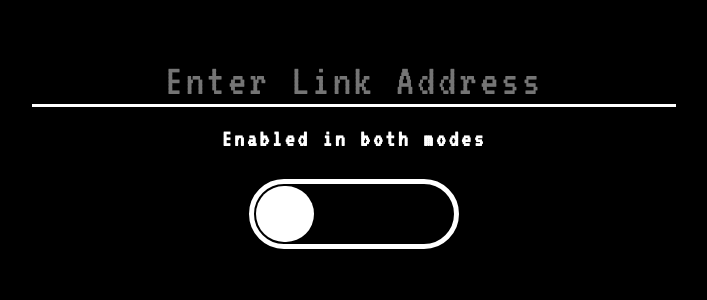
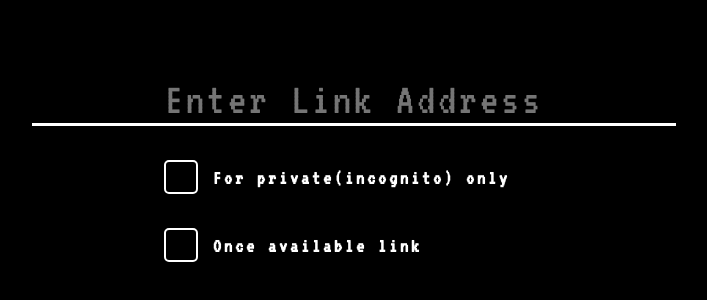
Before and after one commit to collierrgbsitisfise/el-frontend, a React (Create React App) app: page / in a window 1280 px wide. Shown: the part 186-486 px from the top of the page, without its empty margins (286-993 px from the left). Built offline with nearby package versions, Linux system fonts and the light colour scheme.

Commit message:
redisign logic and design for additonal link paramenter add new option (once available link)

```diff
--- a/src/containers/home-page/HomePage.js
+++ b/src/containers/home-page/HomePage.js
@@ -12,14 +12,15 @@ const LINK_REG_EXP = /^(http:\/\/www\.|https:\/\/www\.|http:\/\/|https:\/\/)?[a-
 class HomePage extends React.Component {
 
   componentDidMount(){
-    // this.nameInput.focus();
+    this.nameInput.focus();
   }
 
   constructor(props) {
     super(props)
     this.state = {
       link: '',
-      isPrivateOnly: false
+      isPrivateOnly: false,
+      isOnceAvailable: false,
     }
   }
 
@@ -49,22 +50,43 @@ class HomePage extends React.Component {
       shortLink
     } = this.props;
 
-    const toogler = (
-      <div className="toggle">
+    const privateMode = (
+      <div className="container">
+        <label htmlFor="private-checkbox">
           <input
+            value={this.state.isPrivateOnly}
+            id="private-checkbox"
             type="checkbox"
-          value={this.state.isPrivateOnly}
+            name="checkbox"
             onChange={() => {
               this.setState({
                 ...this.state,
                 isPrivateOnly: !this.state.isPrivateOnly
               });
-          }}
-          className="check" />
-        <b className="b switch"></b>
-        <b className="b track"></b>
+            }}/>
+          <span className="label-text">For private(incognito) only</span>
+        </label>
       </div>
     )
+
+    const onceAvailable = (
+      <div className="container">
+        <label htmlFor="once-availabel-checkbox">
+          <input
+            value={this.state.isOnceAvailable}
+            id="once-availabel-checkbox"
+            type="checkbox"
+            name="checkbox"
+            onChange={() => {
+              this.setState({
+                ...this.state,
+                isOnceAvailable: !this.state.isOnceAvailable
+              });
+            }}/>
+          <span className="label-text">Once available link</span>
+        </label>
+      </div>
+    );
 
     return (
       <div className="home-page">
@@ -86,9 +108,10 @@ class HomePage extends React.Component {
           type="text"
           className="link-input"
           placeholder="Enter Link Address"/>
-          {!this.state.isPrivateOnly && (<h2>Enabled in both modes</h2>)}
-          {this.state.isPrivateOnly && (<h2>Enabled in private(incognito) mode only</h2>)}
-          {toogler}
+          {/* {!this.state.isPrivateOnly && (<h2>Enabled in both modes</h2>)}
+          {this.state.isPrivateOnly && (<h2>Enabled in private(incognito) mode only</h2>)} */}
+          {privateMode}
+          {onceAvailable}
           {
             LINK_REG_EXP.test(this.state.link) ?
               (
--- a/src/containers/home-page/home-page.css
+++ b/src/containers/home-page/home-page.css
@@ -21,11 +21,13 @@
     min-width: 380px;
     margin-left: 20px;
     margin-right: 20px;
+    margin-bottom: 20px;
     border: none;
     background: black;
     color: white;
     border-bottom: 3px solid white;
 }
+
 @media (max-width: 720px) {
     .link-input {
         font-size: 35px;
@@ -50,7 +52,7 @@
 .action {
     font-size: 1.2rem;
     line-height: 1;
-    margin-top: 130px;
+    /* margin-top: 130px; */
     padding: 1.2em 2.8em;
     text-decoration: none;
     text-align: center;
@@ -68,7 +70,7 @@
 .incorrect {
     font-size: 1.2rem;
     line-height: 1;
-    margin-top: 130px;
+    /* margin-top: 130px; */
     padding: 1.2em 2.8em;
     text-decoration: none;
     text-align: center;
@@ -79,8 +81,8 @@
 }
 
 .incorrect:hover {
-    box-shadow: 0 0 40px 40px red inset !important;
-    color: white !important;
+    box-shadow: 0 0 40px 40px white inset !important;
+    color: black !important;
 }
 
 .not-visible {
@@ -126,75 +128,53 @@
     cursor: pointer;
 }
 
-/* toogler styles */
+/* checkboxes styles */
 
-.b {
-    display: block;
+.container {
+    /* border: 1px solid red; */
+    width: 50vw;
+    min-width: 380px;
+    margin-top: 20px;
+    margin-bottom: 20px;
+    display: flex;
+    justify-content: start;
+    align-items: start;
+    flex-direction: column;
+    width: auto;
+    height: auto;
 }
 
-.toggle {
-    display: flex;
-    flex-flow: column;
-    position: absolute;
-    width: 200px;
-    height: 60px;
-    border-radius: 50px;
-    background-color: black;
-    overflow: hidden;
-    box-shadow: inset 0 0 2px 1px rgba(0, 0, 0, .05);
-    border: 5px solid white;
+.container span {
+    font-weight: bold;
+    font-size: 20px;
 }
 
-.check {
-    position: absolute;
-    display: block;
+.container label {
     cursor: pointer;
-    top: 0;
-    left: 0;
-    width: 100%;
-    height: 100%;
-    opacity: 0;
-    z-index: 6;
 }
 
-.check:checked~.track {
-    background-color: white;
+.container label input[type="checkbox"] {
+    display: none;
 }
 
-.check:checked~.switch {
-    right: 2px;
-    left: 140px;
-    background-color: black;
-    transition-duration: .6s, .2s;
+.container label input[type="checkbox"]+.label-text:before {
+    display: inline-block;
+    transition: all 0.2s ease-in-out;
+    margin: -6px 15px 0 0;
+    vertical-align: middle;
+    width: 30px;
+    height: 30px;
+    background: black;
+    border: 2px solid white;
+    border-radius: 5px;
+    color: black;
+    content: "";
 }
 
-.switch {
-    position: absolute;
-    left: 2px;
-    top: 2px;
-    bottom: 2px;
-    right: 140px;
-    background-color: #fff;
-    border-radius: 36px;
-    z-index: 1;
-    transition-duration: .2s, .6s;
-    transition-property: left, right;
-    transition-easing-funciton: cubic-bezier(.2, .1, 0, 1);
-    box-shadow: 0 1px 2px rgba(0, 0, 0, .2);
+.container label input[type="checkbox"]:checked+.label-text:before {
+    text-align: end;
+    line-height: 0.8em;
+    font-size: 30px;
+    color: #ecf0f1;
+    content: "✔";
 }
-
-.toggle:active .switch {
-    left: 2px;
-    right: 2px;
-}
-
-.track {
-    position: absolute;
-    left: 0;
-    top: 0;
-    right: 0;
-    bottom: 0;
-    transition: .4s ease;
-    border-radius: inherit;
-    box-shadow: inset 0 0 2px 1px rgba(0, 0, 0, .05);
-}
```
Lines whose indentation alone changed are shown as unchanged.
